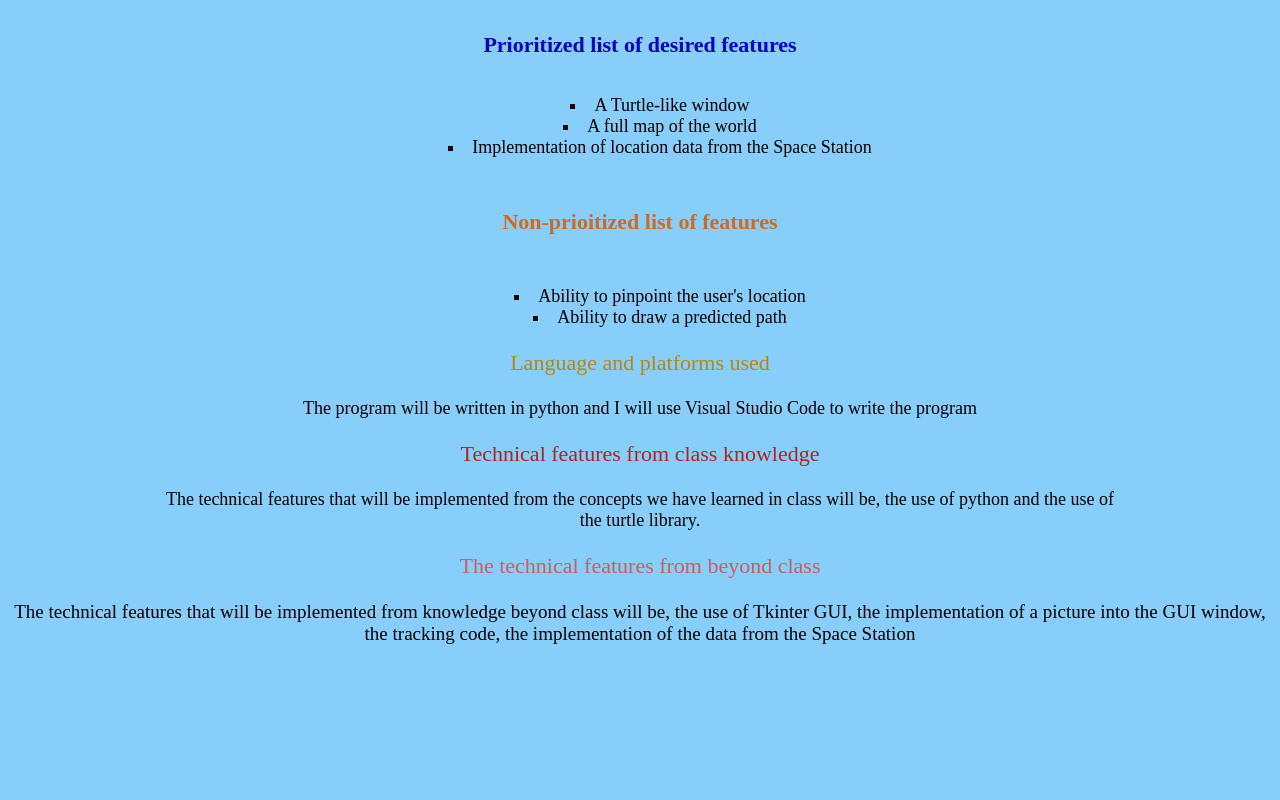
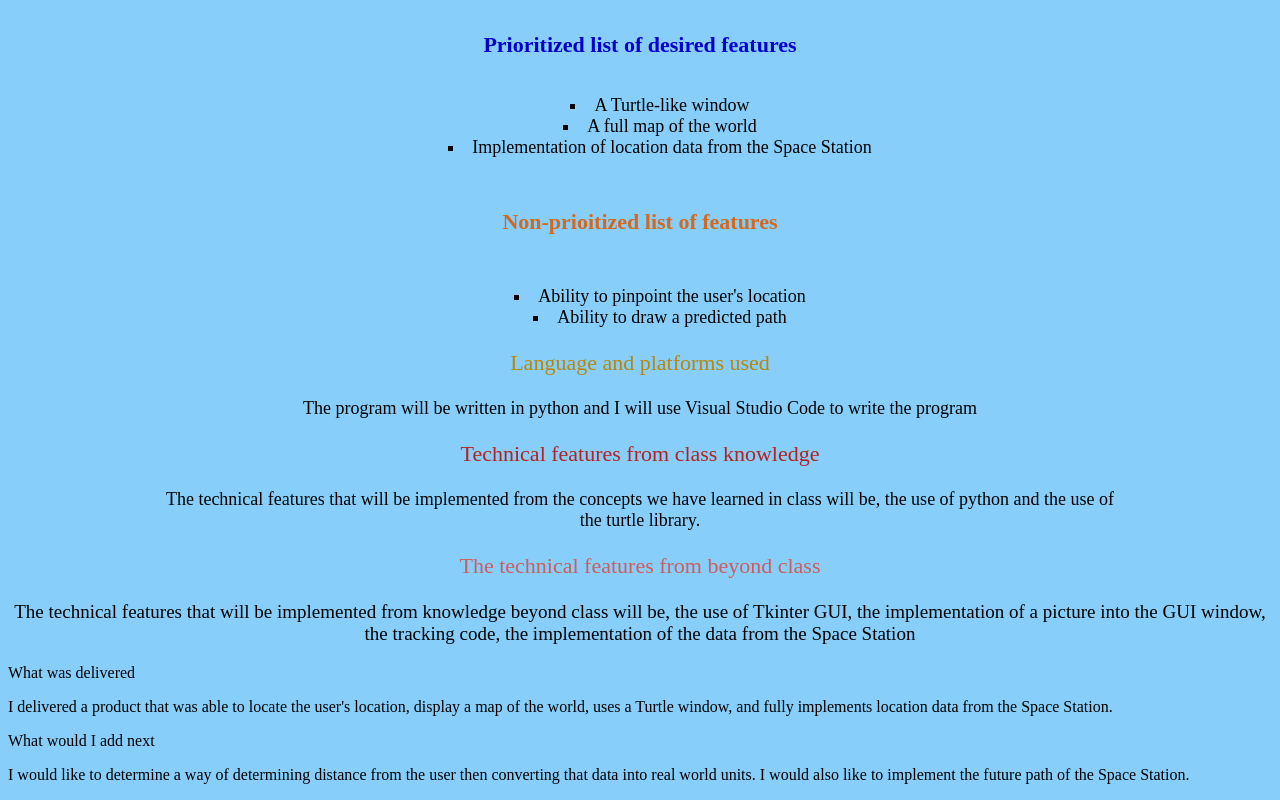
Before and after one commit to William-Cyze/final-project-proposal, a plain HTML site: page index.html in a window 1280 px wide. Shown: the part 369-1169 px from the top of the page. Before the commit the page ends 1033 px from the top, so only its background shows below. Drawn offline with Linux system fonts and the light colour scheme.

Commit message:
Update index.html

```diff
--- a/index.html
+++ b/index.html
@@ -40,6 +40,13 @@
 <p class= "p5">The technical features that will be implemented from knowledge beyond class will be,
     the use of Tkinter GUI, the implementation of a picture into the GUI window, the tracking code, the
     implementation of the data from the Space Station</p>
+<p class= "p10">What was delivered</p>
+<p class= "p11"> I delivered a product that was able to locate the user's location, display a map of the
+    world, uses a Turtle window, and fully implements location data from the Space Station.</p>
+<p class= "p12">What would I add next</p>
+<p class= "p13">I would like to determine a way of determining distance from the user then converting
+    that data into real world units. I would also like to implement the future path of the Space Station.
+    </p>
 </body>
 
 </html>
```
